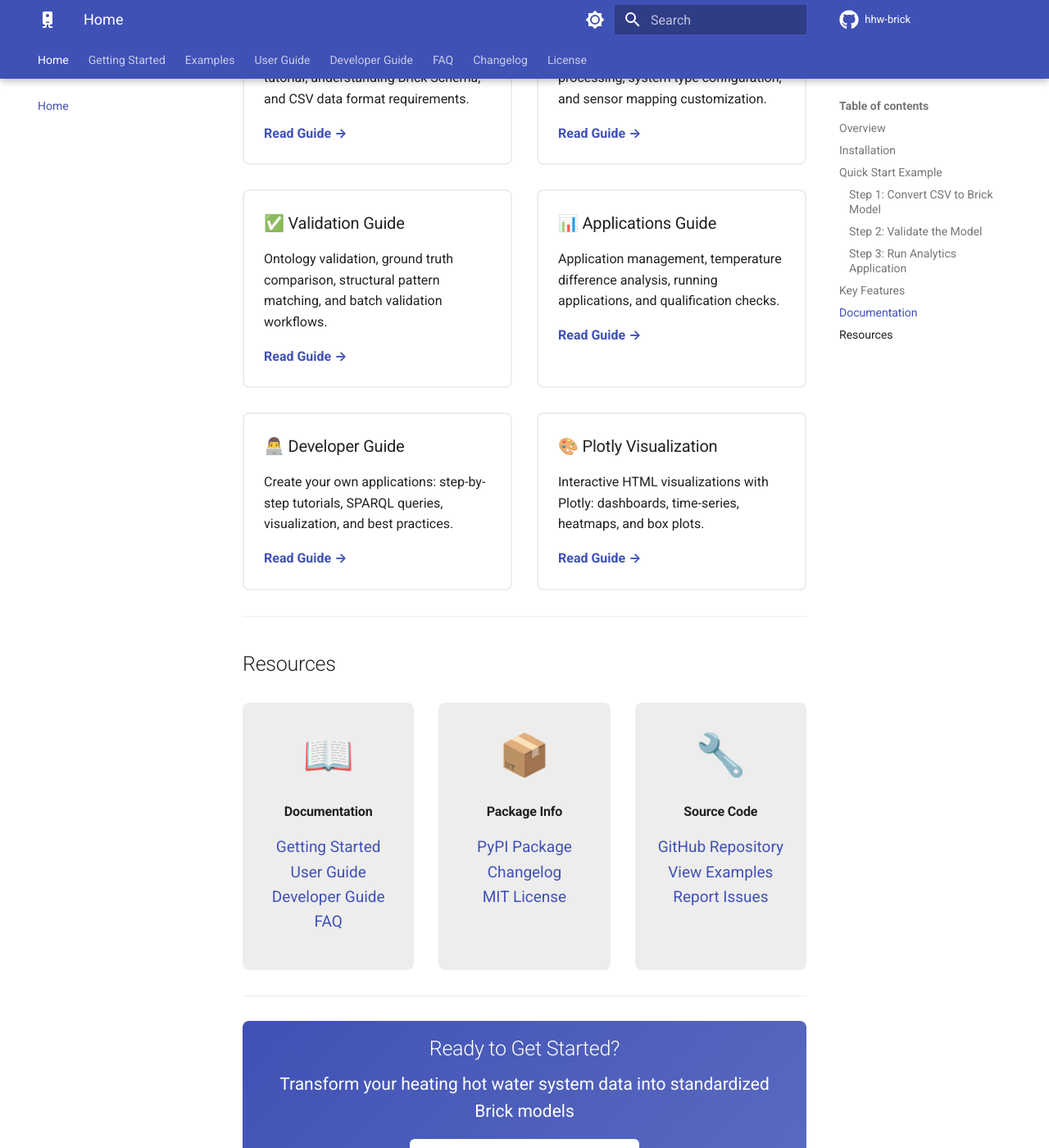
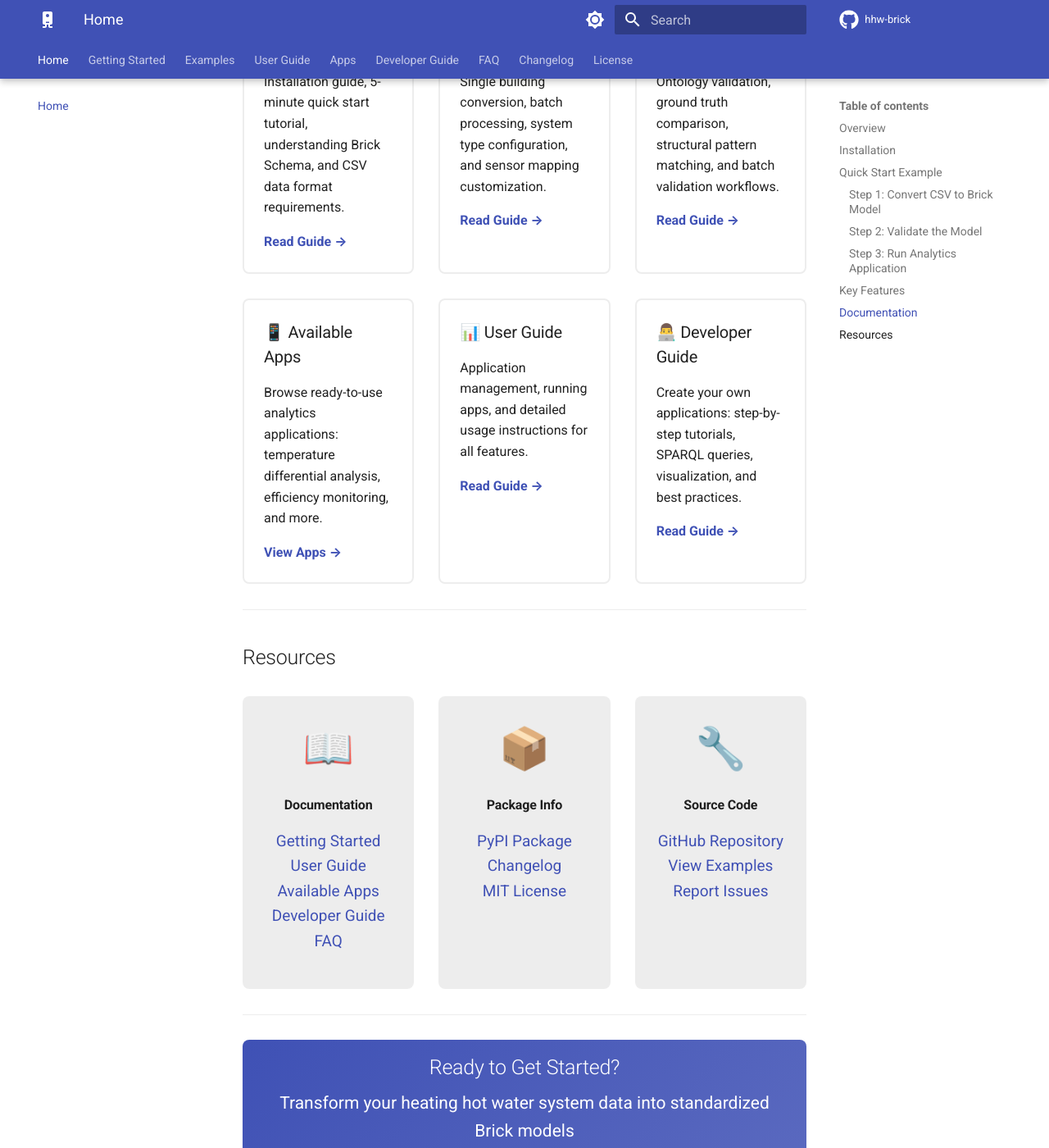
Before and after one commit to CenterForTheBuiltEnvironment/HHW_brick, an MkDocs documentation site: the page built from docs/index.md, in a window 1280 px wide and 1400 px high, scrolled down 4545 px. Shown: the whole window at 82% size. Built offline with MkDocs 1.6.1 and Material for MkDocs 9.7.7, drawn with Linux system fonts in a browser that asks for light colours; comment, search, counter and statistics services are not loaded; the version menu is left out.

Commit message:
Add Apps section to documentation - Created new docs/apps/ directory with app documentation - Added apps/index.md - overview of all available applications - Added apps/secondary-loop.md - references actual app README - Added apps/primary-loop.md - references actual app README - Updated mkdocs.yml navigation to include Apps section - Updated homepage with Apps card in Documentation grid (3-column layout) - Added Apps link in Resources section - Apps documentation uses include-markdown to reference actual README files - Similar to how changelog and license are included

```diff
--- a/docs/index.md
+++ b/docs/index.md
@@ -205,7 +205,7 @@ if qualified:
 
 ## Documentation
 
-<div style="display: grid; grid-template-columns: repeat(2, 1fr); gap: 1.5rem; margin: 1.5rem 0;">
+<div style="display: grid; grid-template-columns: repeat(3, 1fr); gap: 1.5rem; margin: 1.5rem 0;">
 
   <div style="padding: 1.2rem; background: var(--md-default-bg-color); border: 2px solid var(--md-default-fg-color--lightest); border-radius: 8px;">
     <h3 style="margin-top: 0;">🚀 Getting Started</h3>
@@ -226,8 +226,14 @@ if qualified:
   </div>
 
   <div style="padding: 1.2rem; background: var(--md-default-bg-color); border: 2px solid var(--md-default-fg-color--lightest); border-radius: 8px;">
-    <h3 style="margin-top: 0;">📊 Applications Guide</h3>
-    <p>Application management, temperature difference analysis, running applications, and qualification checks.</p>
+    <h3 style="margin-top: 0;">📱 Available Apps</h3>
+    <p>Browse ready-to-use analytics applications: temperature differential analysis, efficiency monitoring, and more.</p>
+    <a href="apps/" style="color: #3f51b5; font-weight: bold;">View Apps →</a>
+  </div>
+
+  <div style="padding: 1.2rem; background: var(--md-default-bg-color); border: 2px solid var(--md-default-fg-color--lightest); border-radius: 8px;">
+    <h3 style="margin-top: 0;">📊 User Guide</h3>
+    <p>Application management, running apps, and detailed usage instructions for all features.</p>
     <a href="user-guide/applications/" style="color: #3f51b5; font-weight: bold;">Read Guide →</a>
   </div>
 
@@ -235,12 +241,6 @@ if qualified:
     <h3 style="margin-top: 0;">👨‍💻 Developer Guide</h3>
     <p>Create your own applications: step-by-step tutorials, SPARQL queries, visualization, and best practices.</p>
     <a href="app-development/" style="color: #3f51b5; font-weight: bold;">Read Guide →</a>
-  </div>
-
-  <div style="padding: 1.2rem; background: var(--md-default-bg-color); border: 2px solid var(--md-default-fg-color--lightest); border-radius: 8px;">
-    <h3 style="margin-top: 0;">🎨 Plotly Visualization</h3>
-    <p>Interactive HTML visualizations with Plotly: dashboards, time-series, heatmaps, and box plots.</p>
-    <a href="user-guide/plotly-visualization/" style="color: #3f51b5; font-weight: bold;">Read Guide →</a>
   </div>
 
 </div>
@@ -258,6 +258,7 @@ if qualified:
     <p style="margin-top: 0.8rem; font-size: 0.95rem;">
       <a href="getting-started/">Getting Started</a><br/>
       <a href="user-guide/conversion/">User Guide</a><br/>
+      <a href="apps/">Available Apps</a><br/>
       <a href="app-development/">Developer Guide</a><br/>
       <a href="faq/">FAQ</a>
     </p>
--- a/mkdocs.yml
+++ b/mkdocs.yml
@@ -172,6 +172,11 @@ nav:
     - Plotly Visualization:
       - user-guide/plotly-visualization.md
 
+  - Apps:
+    - apps/index.md
+    - Secondary Loop: apps/secondary-loop.md
+    - Primary Loop: apps/primary-loop.md
+
   - Developer Guide:
     - Overview: app-development/index.md
     - Step 1 - Structure: app-development/step-01-structure.md
```
Also changed, not shown: docs/apps/index.md (added, +69 -0 lines), docs/apps/primary-loop.md (added, +3 -0 lines), docs/apps/secondary-loop.md (added, +3 -0 lines).
